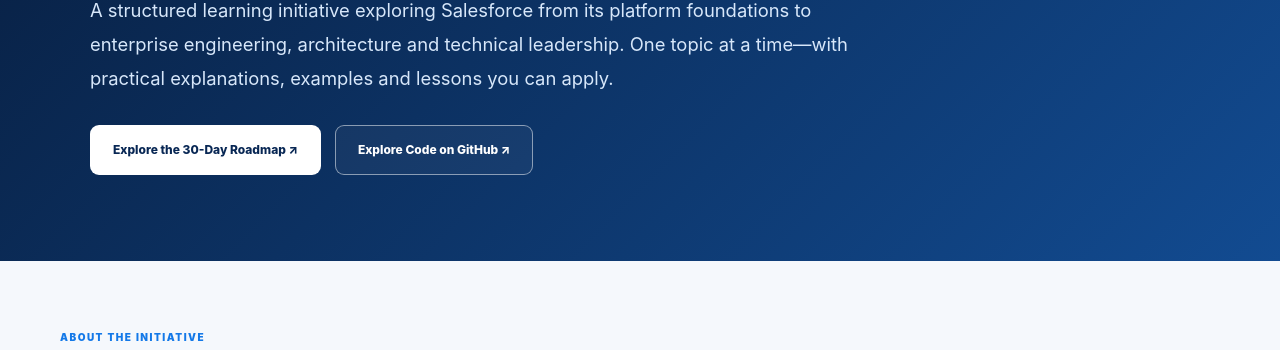
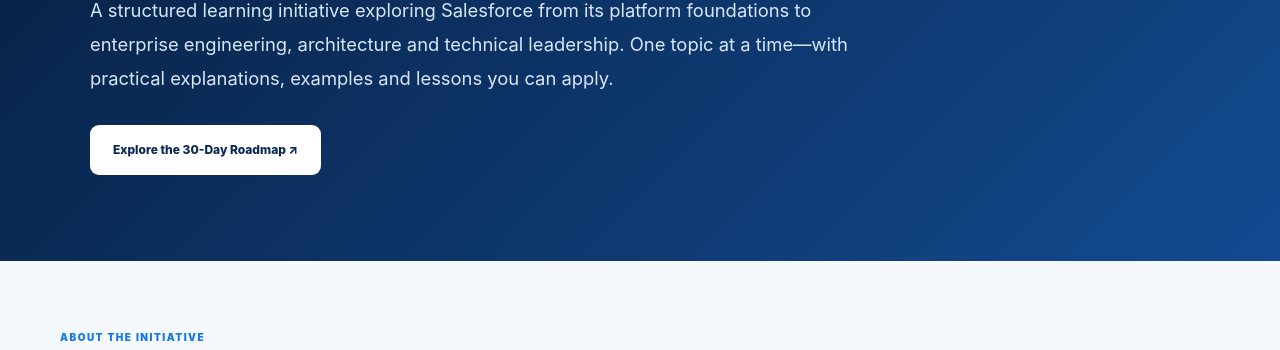
Before and after one commit to debarshi-ghosh/debarshi-salesforce-portfolio, a plain HTML site: page blog/index.html in a window 1280 px wide. Shown: the part 398-748 px from the top of the page. Drawn offline with Linux system fonts and the light colour scheme.

Commit message:
Remove unrelated GitHub code CTA from Learning Hub

```diff
--- a/blog/index.html
+++ b/blog/index.html
@@ -1,7 +1,7 @@
 <!doctype html><html lang="en"><head><meta charset="utf-8"><meta name="viewport" content="width=device-width,initial-scale=1"><meta name="description" content="Explore Salesforce Engineering Journey, a 30-day learning roadmap from platform fundamentals to technical leadership by Debarshi Ghosh."><meta name="theme-color" content="#082754"><title>Salesforce Engineering Journey | Learning Hub</title><link rel="stylesheet" href="../assets/site.css"><style>
 .hub-hero{background:linear-gradient(135deg,#071b3a,#124b91);color:#fff;padding:86px 0}.hub-hero .wrap{max-width:1100px}.hub-eyebrow{letter-spacing:.14em;text-transform:uppercase;color:#9ed5ff;font-weight:700;font-size:.82rem}.hub-hero h1{font-size:clamp(2.8rem,7vw,5rem);line-height:1.04;max-width:900px;margin:22px 0}.hub-hero h1 em{color:#7dd3fc}.hub-hero p{max-width:760px;font-size:1.15rem;line-height:1.85;color:#d7e7fa}.hub-actions{display:flex;gap:14px;flex-wrap:wrap;margin-top:30px}.hub-actions .btn{padding:14px 22px}.hub-points{display:grid;grid-template-columns:repeat(3,1fr);gap:18px;margin-top:28px}.hub-point{border:1px solid #dce6f2;border-radius:16px;padding:24px}.hub-point h3{margin:8px 0;font-size:1.12rem}.hub-point p{color:#607087;line-height:1.7;margin:0}.hub-number{font-size:.8rem;font-weight:800;color:#2563eb;letter-spacing:.1em}.hub-cta{background:#eff6ff;border-radius:18px;padding:28px;display:flex;justify-content:space-between;align-items:center;gap:24px;flex-wrap:wrap}.hub-cta h2{margin:0 0 8px}.hub-cta p{margin:0;color:#5b6b80;line-height:1.65}@media(max-width:700px){.hub-points{grid-template-columns:1fr}.hub-hero{padding:58px 0}}
 </style></head><body><header class="site-header"><div class="wrap nav"><a class="brand" href="../index.html">DEBARSHI GHOSH<span>.</span></a><nav class="navlinks"><a href="../index.html">Home</a><a href="../projects/index.html">Projects</a><a href="../architecture/index.html">Architecture</a><a class="active" href="index.html">Learning Hub</a><a href="../about/index.html">About</a><a class="hire-link" href="../hire-me/index.html">Hire Me</a><a href="../contact/index.html">Contact</a></nav></div></header>
-<main><section class="hub-hero"><div class="wrap"><div class="hub-eyebrow">Learn · Build · Architect · Deliver</div><h1>Salesforce Engineering <em>Journey.</em></h1><p>A structured learning initiative exploring Salesforce from its platform foundations to enterprise engineering, architecture and technical leadership. One topic at a time—with practical explanations, examples and lessons you can apply.</p><div class="hub-actions"><a class="btn btn-primary" href="roadmap/index.html">Explore the 30-Day Roadmap ↗</a><a class="btn btn-outline" href="https://github.com/debarshi-ghosh/sfdc-essentials" target="_blank" rel="noopener">Explore Code on GitHub ↗</a></div></div></section>
+<main><section class="hub-hero"><div class="wrap"><div class="hub-eyebrow">Learn · Build · Architect · Deliver</div><h1>Salesforce Engineering <em>Journey.</em></h1><p>A structured learning initiative exploring Salesforce from its platform foundations to enterprise engineering, architecture and technical leadership. One topic at a time—with practical explanations, examples and lessons you can apply.</p><div class="hub-actions"><a class="btn btn-primary" href="roadmap/index.html">Explore the 30-Day Roadmap ↗</a></div></div></section>
 <section><div class="wrap"><div class="section-kicker">About the initiative</div><h2 class="section-title">A learning path—not disconnected tutorials.</h2><p class="section-lead">Salesforce engineering involves more than writing Apex or building Lightning Web Components. It means understanding the platform, choosing the right tools, designing secure and scalable solutions, and delivering software that can be maintained in production.</p><div class="hub-points"><article class="hub-point"><div class="hub-number">01 · LEARN</div><h3>Build strong foundations</h3><p>Start with platform concepts, data modeling, security, automation and programming fundamentals before moving into advanced development.</p></article><article class="hub-point"><div class="hub-number">02 · BUILD</div><h3>Practice with purpose</h3><p>Connect concepts to Apex, LWC, integrations and DevOps through hands-on examples and reusable code.</p></article><article class="hub-point"><div class="hub-number">03 · ARCHITECT</div><h3>Think beyond implementation</h3><p>Explore performance, design trade-offs, engineering quality, system design and the responsibilities of technical leadership.</p></article></div></div></section>
 <section class="section-alt"><div class="wrap"><div class="hub-cta"><div><div class="section-kicker">Your learning journey starts here</div><h2>Explore all 30 topics</h2><p>Follow the roadmap in sequence or jump directly to a topic that interests you. Articles will be published progressively after review.</p></div><a class="btn btn-blue" href="roadmap/index.html">View 30-Day Roadmap ↗</a></div></div></section></main>
 <footer class="site-footer"><div class="wrap footer-row"><span>© 2026 Debarshi Ghosh · Salesforce Engineering Journey</span><div class="footer-links"><a href="roadmap/index.html">30-Day Roadmap</a><a href="../index.html">Portfolio</a><a href="https://github.com/debarshi-ghosh/sfdc-essentials">GitHub</a><a href="https://www.linkedin.com/in/debarshi-ghosh1995">LinkedIn</a></div></div></footer></body></html>
```
